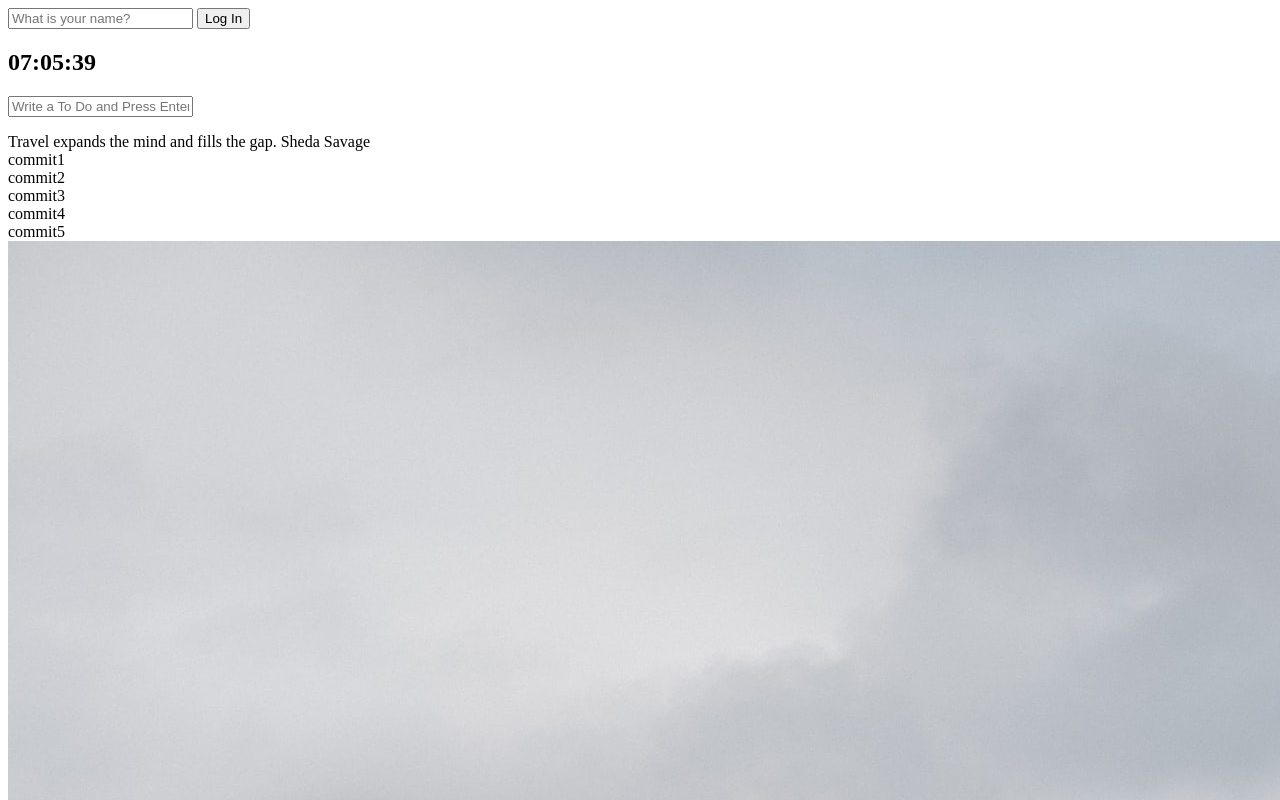
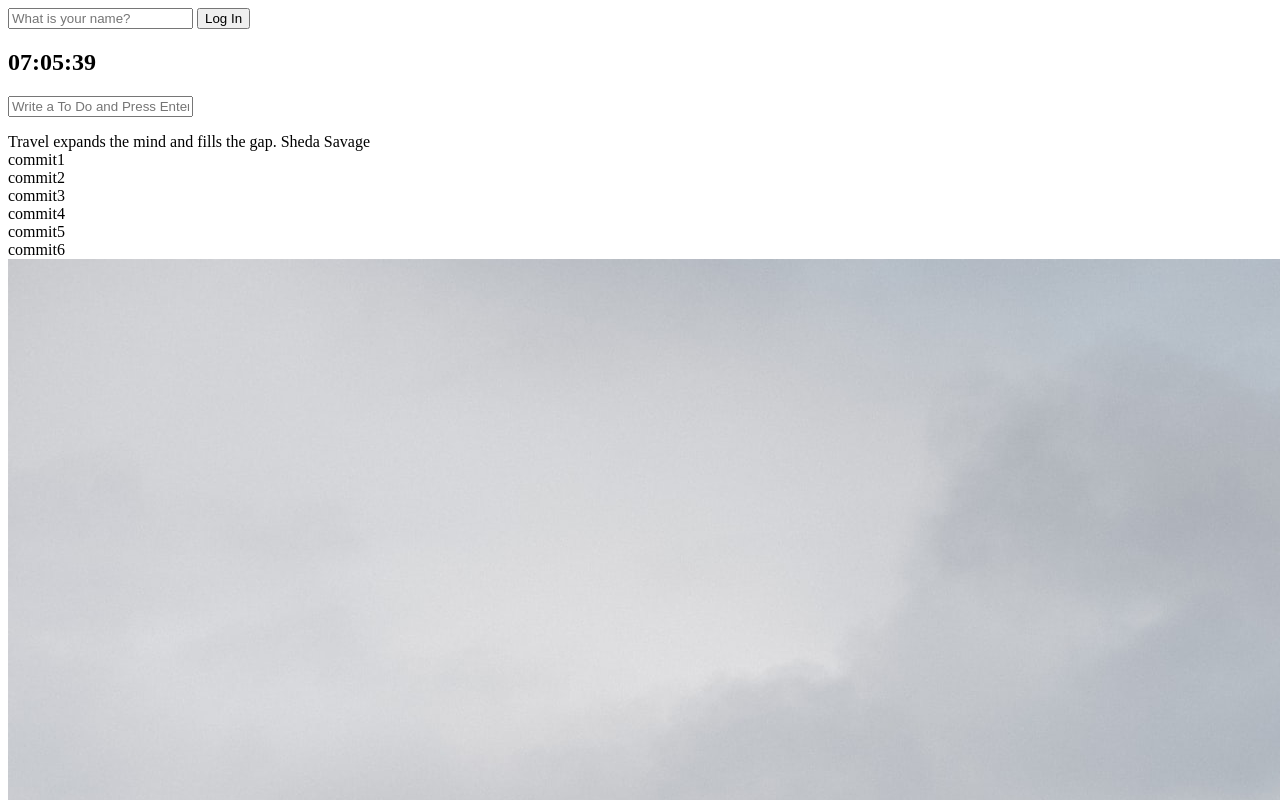
Before and after one commit to jeigabi/vanillaMomentum, a plain HTML site: page index.html in a window 1280 px wide. Shown: the top 800 px of the page. Drawn offline with Linux system fonts and the light colour scheme.

Commit message:
commit 6
commit 6

```diff
--- a/index.html
+++ b/index.html
@@ -31,6 +31,7 @@
     <div>commit3</div>
     <div>commit4</div>
     <div>commit5</div>
+    <div>commit6</div>
     <script src="js/greetings.js"></script>
     <script src="js/clock.js"></script>
     <script src="js/quotes.js"></script>
```
